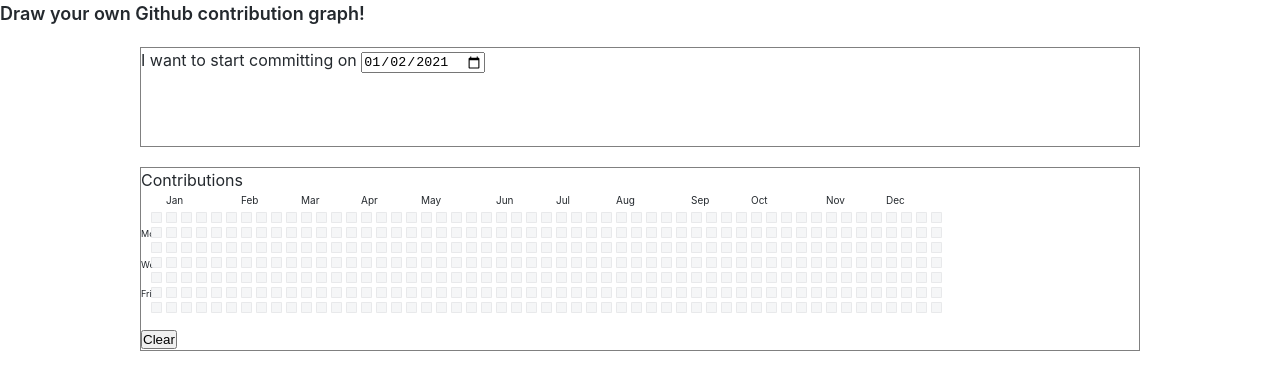
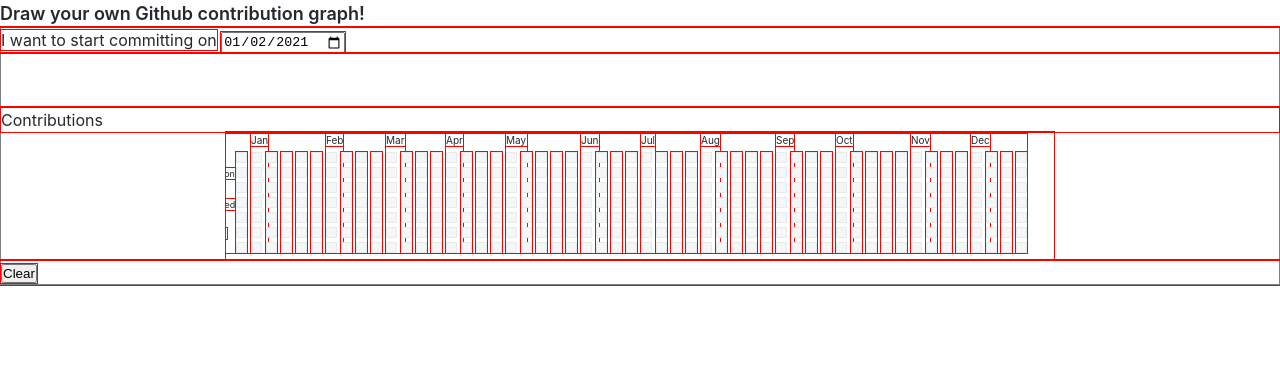
Before and after one commit to sylvie-uxe/my-github-graph, a plain HTML site: page index.html in a window 1280 px wide. Drawn offline with Linux system fonts and the light colour scheme.

Commit message:
Alignment in progress

```diff
--- a/index.html
+++ b/index.html
@@ -16,11 +16,11 @@
         </section>
         <section>
             <h2>Contributions</h2>
-            <svg width="828" height="128" xmlns="http://www.w3.org/2000/svg" fill="red">
+            <svg width="828" height="128" xmlns="http://www.w3.org/2000/svg">
                 <g transform="translate(10, 20)" id="calendar">
-                    <text text-anchor="start" class="weekday" dx="-10" dy="25">Mon</text>
-                    <text text-anchor="start" class="weekday" dx="-10" dy="56">Wed</text>
-                    <text text-anchor="start" class="weekday" dx="-10" dy="85">Fri</text>
+                    <text text-anchor="start" class="weekday" dx="-20" dy="25">Mon</text>
+                    <text text-anchor="start" class="weekday" dx="-20" dy="56">Wed</text>
+                    <text text-anchor="start" class="weekday" dx="-20" dy="85">Fri</text>
                     <g transform="translate(0, 0)">
                         <rect class="day" fill="#F5F6F7" rx="2" ry="2" width="11" height="11" x="0" y="0" data-count="0" data-date=""/>
                         <rect class="day" fill="#F5F6F7" rx="2" ry="2" width="11" height="11" x="0" y="15" data-count="0" data-date=""/>
--- a/styles/style.css
+++ b/styles/style.css
@@ -2,6 +2,7 @@
     box-sizing: border-box;
     margin: 0;
     padding: 0;
+    outline: 1px solid red;
 }
 
 body {
@@ -21,65 +22,19 @@
 }
 
 section {
-    min-height: 100px;
-    min-width: 50vw;
-    width: 1000px;
+    min-height: 80px;
     margin: 0 auto;
     border: 1px solid grey;
-    margin-top: 20px;
 }
 
-/* td:hover {
-    position: relative;
+svg {
+    display: block;
+    margin: 0 auto;
 }
 
-td:hover:before {
-    content: attr(aria-label);
-    width: 200px;
-    background-color: rgba(0,0,0,0.8);
-    color: #fff;
-    text-align: center;
-    padding: 5px 5px;
-    border-radius: 6px;
-    position: absolute;
-    z-index: 1;
-    bottom: 200%;
-    left: 50%;
-    margin-left: -60px;
+text {
+    display: block;
 }
-
-td:hover:after {
-    content: '';
-    position: absolute;
-    bottom: 110%;
-    left: 50%;
-    border-width: 5px;
-    border-style: solid;
-    border-color: rgba(0,0,0,0.8) transparent transparent transparent;
-} */
-
-/* .css-animation {
-    transform: translateX(100%);
-}
-
-button {
-    cursor: hand;
-    background-color: #ff8d35;
-    color: white;
-    font-weight: 900;
-    font-size: 1.2em;
-    border: none;
-    padding: 1em 3em;
-    margin: 2em auto;
-    display: block;
-
-    transition: background .5s ease-in, transform .5s .25s ease-in-out;
-}
-
-button:hover {
-    background: #c61140;
-    transform: scale(1.2);
-} */
 
 .month {
     font-size: 10px;
```
